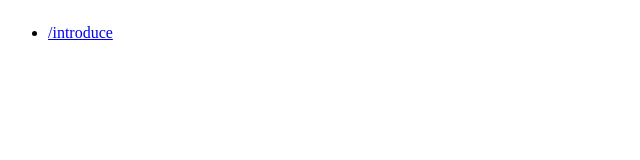
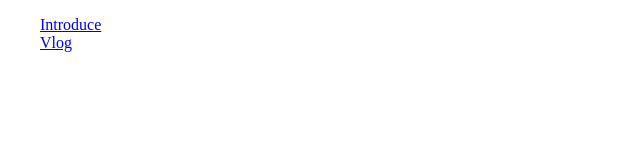
Before and after one commit to acandiatale/jawsubakVlog, a Vue app: page /vlog in a window 1280 px wide. Shown: the top 160 px of the page, without its empty margins (0-640 px from the left). Built offline with nearby package versions, Linux system fonts and the light colour scheme.

Commit message:
test button added

```diff
--- a/src/App.vue
+++ b/src/App.vue
@@ -1,10 +1,12 @@
 <template>
   <div id="app">
-    <ul>
-      <li v-for="item in items" v-bind:key="item.id">
-        <router-link :to="item.path">{{ item.path }}</router-link>
-      </li>
-    </ul>
+    <nav>
+      <ul>
+        <li v-for="item in items" v-bind:key="item.id">
+          <router-link :to="item.path">{{ item.name }}</router-link>
+        </li>
+      </ul>
+    </nav>
     <router-view></router-view>
   </div>
 </template>
@@ -25,12 +27,18 @@ export default {
 <style>
 html{
   margin: 0;
-  height: 100%;
+  /* height: 100%; */
+}
+body{
+  margin: 0;
 }
 #app {
   display: flex;
-  flex-direction: row;
+  flex-direction: column;
   width:100%;
-  height: 100%;
+  /* height: 100%; */
+}
+ul{
+  list-style: none;
 }
 </style>
--- a/src/components/introduce.vue
+++ b/src/components/introduce.vue
@@ -1,5 +1,5 @@
 <template>
-  <div>
+  <div id="introduce">
     <h1>hello</h1>
   </div>
 </template>
--- /dev/null
+++ b/src/components/vlog.vue
@@ -0,0 +1,28 @@
+<template>
+  <div id="vlog">
+
+  </div>
+</template>
+
+<script>
+export default {
+    name: "vlog",
+    data: function() {
+
+    },
+    methods: {
+
+    },
+    mounted: function() {
+        fetch()
+        .then(res=>{return res.json()})
+        .then(json=>{
+            console.log(json)
+        })
+    }
+}
+</script>
+
+<style>
+
+</style>
--- a/src/routerItem.js
+++ b/src/routerItem.js
@@ -1,7 +1,9 @@
 import introduce from './components/introduce'
+import vlog from './components/vlog'
 
 let routes = [
-    {path: '/introduce', name: "Introduce", component: introduce}
+    {path: "/introduce", name: "Introduce", component: introduce},
+    {path: "/board", name: "Vlog", component: vlog}
 ]
 
 export default routes
```
